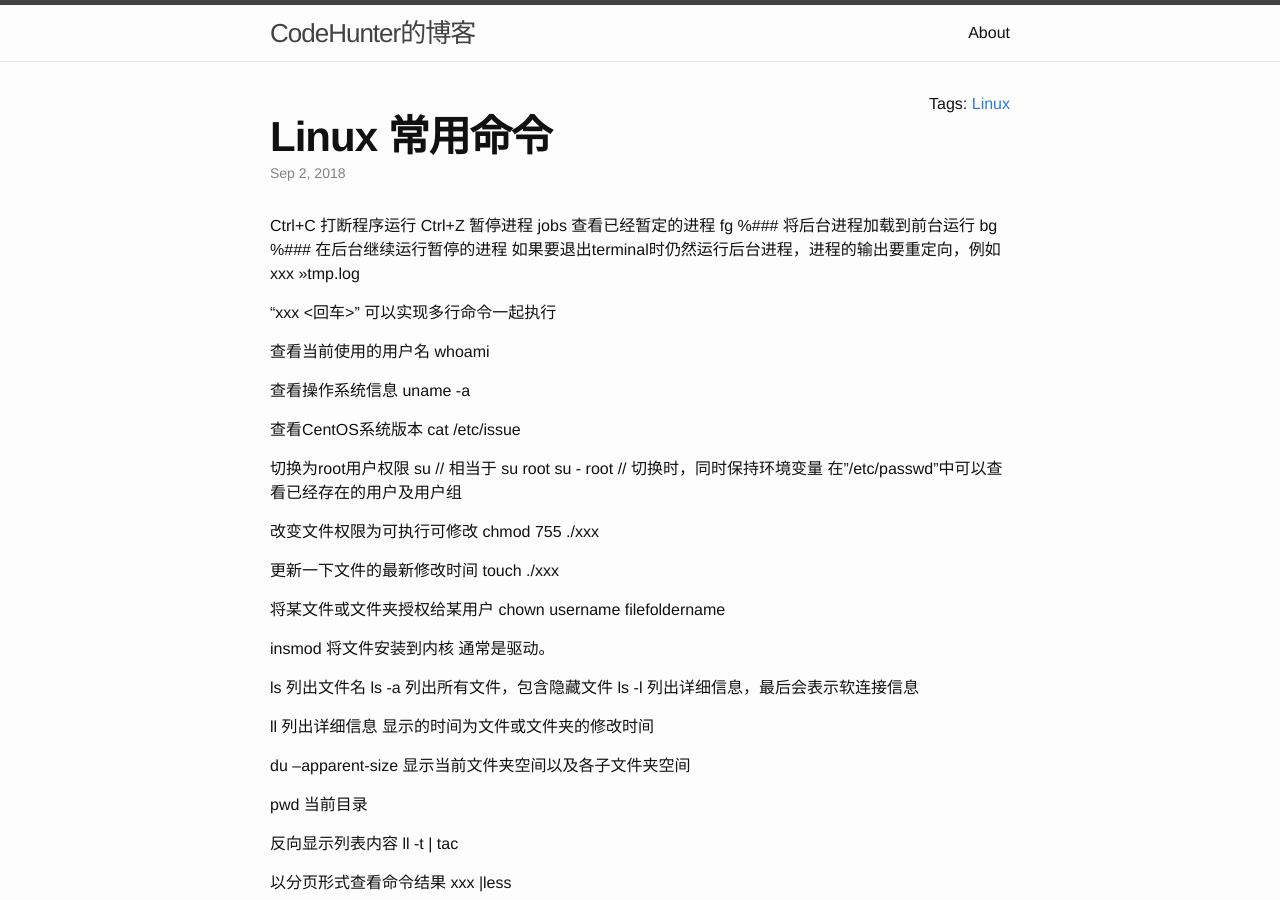
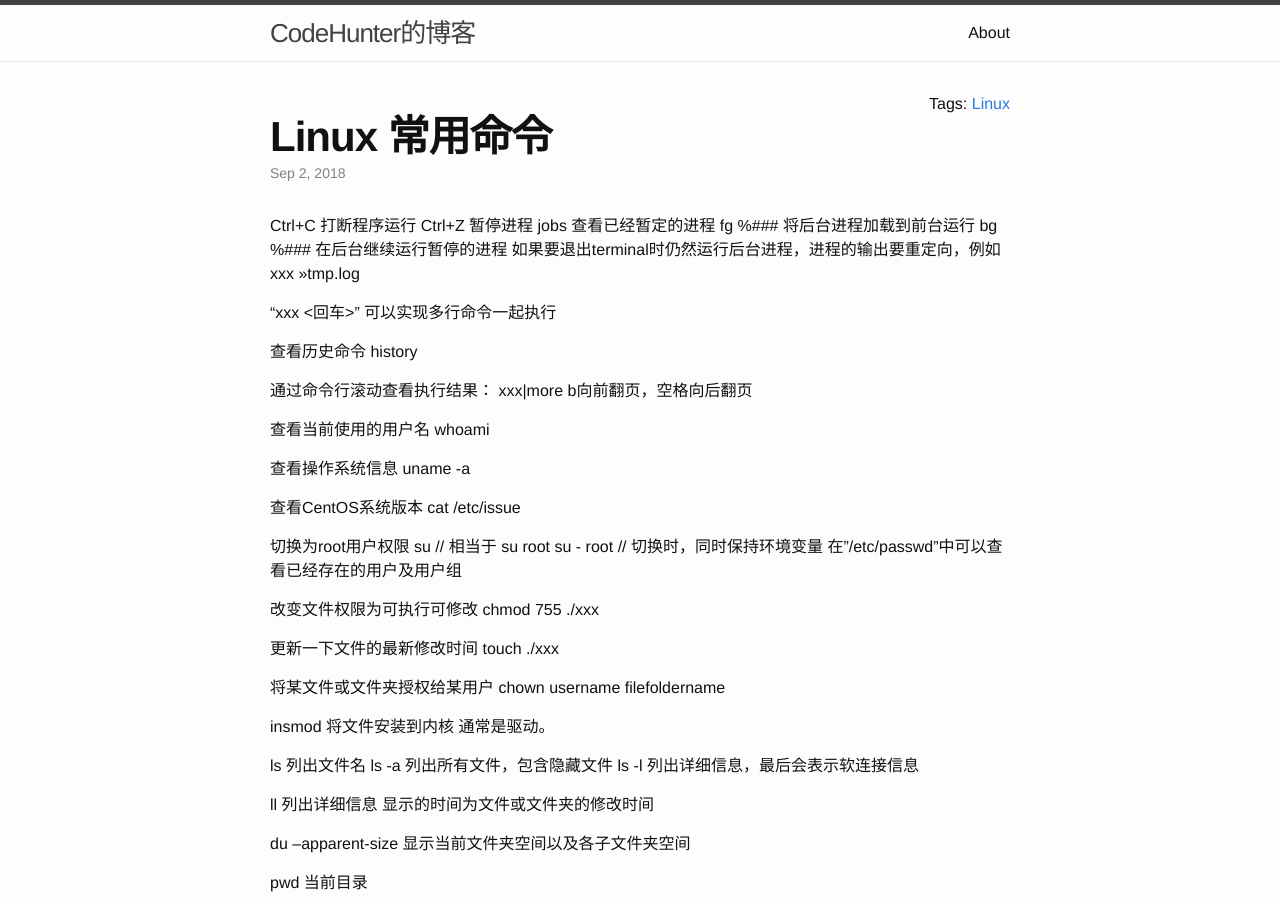
Before and after one commit to CodeHunter2006/CodeHunter2006.github.io, a Jekyll site: the page built from _posts/2018-09-02-Linux_Shell_Command.md, in a window 1280 px wide and 900 px high. Built offline with Jekyll 4.4.1, drawn with Linux system fonts in a browser that asks for light colours; some of the changed text lies outside the part shown.

Commit message:
补充命令

```diff
--- a/_posts/2018-09-02-Linux_Shell_Command.md
+++ b/_posts/2018-09-02-Linux_Shell_Command.md
@@ -14,6 +14,13 @@ bg %### 在后台继续运行暂停的进程
 
 "xxx \<回车>"
 可以实现多行命令一起执行
+
+查看历史命令
+history
+
+通过命令行滚动查看执行结果：
+xxx|more
+b向前翻页，空格向后翻页
 
 查看当前使用的用户名
 whoami
```
Also changed, not shown: other parts of _posts/2018-09-02-Linux_Shell_Command.md (+0 -4 lines).
